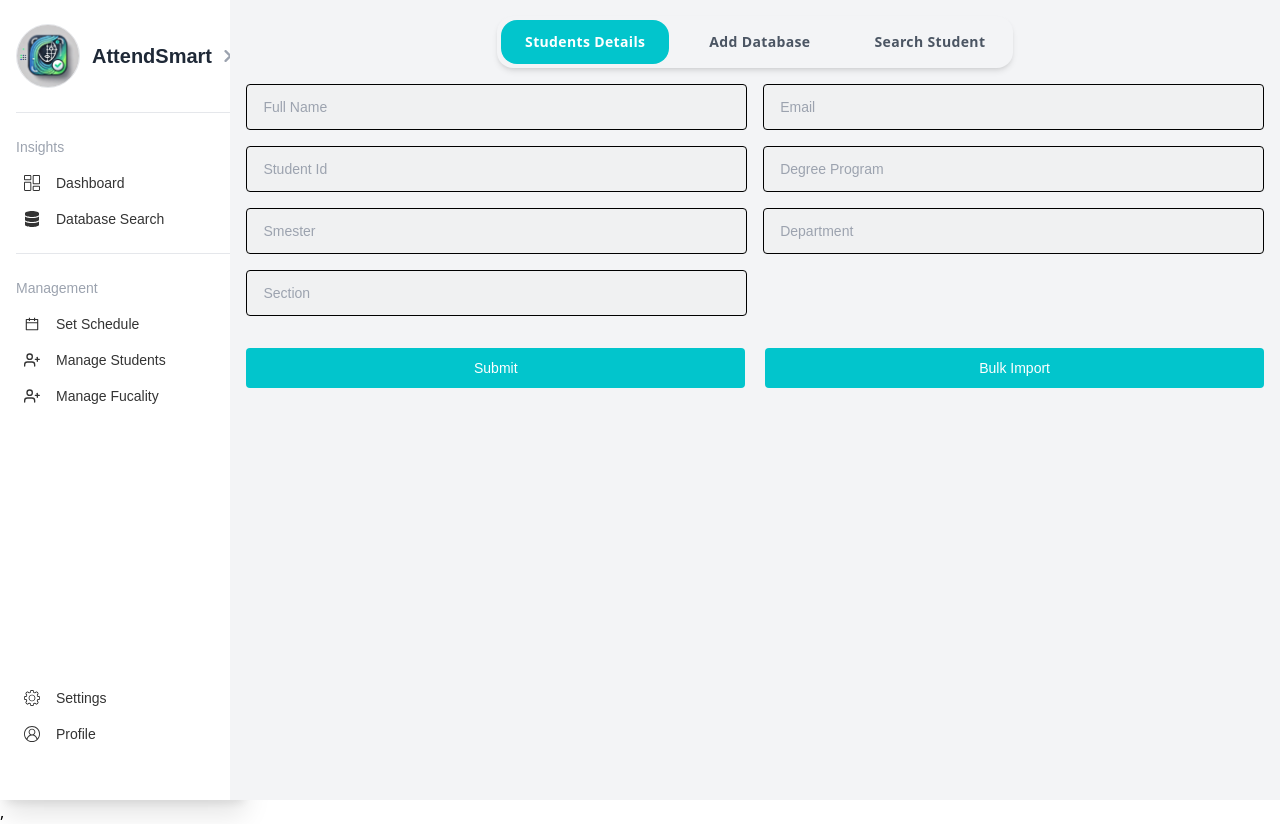
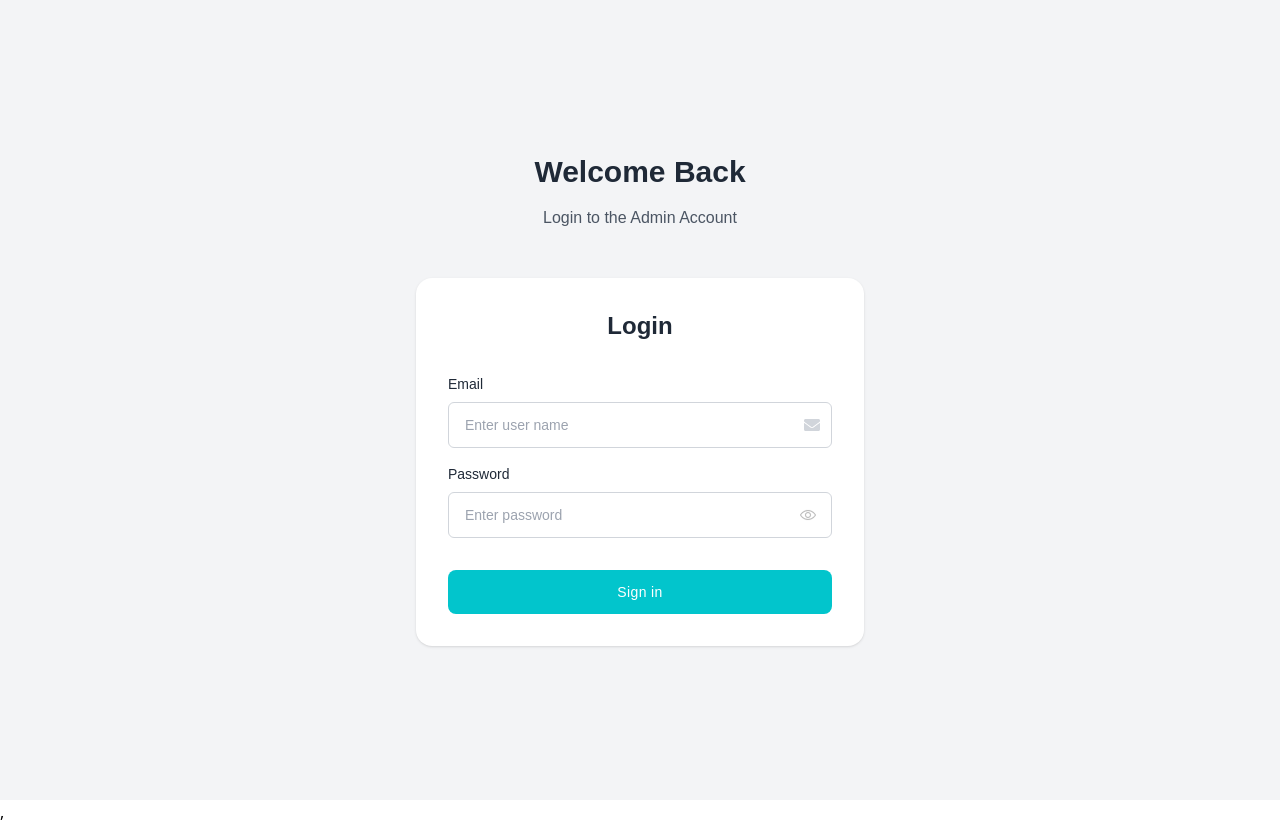
Before and after one commit to arham-12/Ai_attendence, a React (Vite) app in the folder Ai_attendence_system/website/: page /manage-students in a window 1280 px wide. Built offline with nearby package versions, Linux system fonts and the light colour scheme.

Commit message:
Update Login

```diff
--- a/Ai_attendence_system/website/src/App.jsx
+++ b/Ai_attendence_system/website/src/App.jsx
@@ -30,8 +30,8 @@ const App = () => {
     <Routes>
       {/* Login route */}
       <Route path="/login" element={<LoginPage onLogin={handleLogin} />} />
-      <Route path="/add-department" element={<AddDepartmentPage />} />
-      <Route path="/add-degreeprograms" element={<AddProgramProtected Component={AddDegreeProgramPage} />} />
+      <Route path="/add-department" element={<AuthProtected Component={AddDepartmentPage} />} />
+      <Route path="/add-degreeprograms" element={<AuthProtected Component={AddDegreeProgramPage} />} />
       {/* Main routes */}
       <Route path="/" element={<AddProgramProtected Component={AdminDashboardPage} />} />
       <Route path="/users-analytics" element={<AddProgramProtected Component={SmartSerch} />} />
--- a/Ai_attendence_system/website/src/components/Login.jsx
+++ b/Ai_attendence_system/website/src/components/Login.jsx
@@ -1,9 +1,11 @@
 import React, { useState } from 'react';
 import { FaEnvelope } from 'react-icons/fa';
+import axios from 'axios';
+import { toast } from 'react-hot-toast';
 
 const Login = () => {
   const [formData, setFormData] = useState({
-    username: '',
+    email: '',
     password: '',
   });
 
@@ -12,28 +14,34 @@ const Login = () => {
     setFormData({ ...formData, [name]: value });
   };
 
-  const handleSubmit = (e) => {
+
+
+  const handleSubmit = async (e) => {
     e.preventDefault();
-    console.log('Form Data:', formData);
 
-    // Example API integration
-    fetch('https://api.example.com/login', {
-      method: 'POST',
-      headers: {
-        'Content-Type': 'application/json',
-      },
-      body: JSON.stringify(formData),
-    })
-      .then((response) => response.json())
-      .then((data) => {
-        console.log('Login Successful:', data);
-        // Handle success logic
-      })
-      .catch((error) => {
-        console.error('Login Failed:', error);
-        // Handle error logic
+    try {
+      const response = await axios.post('http://localhost:8000/admin_login', formData, {
+        headers: {
+          'Content-Type': 'application/json',
+        },
       });
+
+      if (response.status === 200) {
+        // Display success toast
+        toast.success('Login Successful!', {
+          position: 'top-right',
+        });
+        console.log('Login Successful:', response.data);
+      }
+    } catch (error) {
+      // Display error toast
+      toast.error('Login Failed! Please try again.', {
+        position: 'top-right',
+      });
+      console.error('Login Failed:', error);
+    }
   };
+
 
   return (
     <div className="bg-gray-100 w-full font-[sans-serif]">
@@ -43,18 +51,17 @@ const Login = () => {
             <h1 className="text-3xl font-bold text-gray-800 mb-4">Welcome Back</h1>
             <p className="text-gray-600">Login to the Admin Account</p>
           </div>
-
           <div className="p-8 rounded-2xl bg-white shadow">
             <h2 className="text-gray-800 text-center text-2xl font-bold">Login</h2>
             <form className="mt-8 space-y-4" onSubmit={handleSubmit}>
               <div>
-                <label className="text-gray-800 text-sm mb-2 block">User name</label>
+                <label className="text-gray-800 text-sm mb-2 block">Email</label>
                 <div className="relative flex items-center">
                   <input
-                    name="username"
-                    type="text"
+                    name="email"
+                    type="email"
                     required
-                    value={formData.username}
+                    value={formData.email}
                     onChange={handleInputChange}
                     className="w-full text-gray-800 text-sm border border-gray-300 px-4 py-3 rounded-md outline-primary"
                     placeholder="Enter user name"
--- a/Ai_attendence_system/website/src/components/Navbar.jsx
+++ b/Ai_attendence_system/website/src/components/Navbar.jsx
@@ -15,7 +15,7 @@ const Navbar = ({ tabs }) => {
           <li
             key={tab.id}
             id={tab.id}
-            className={`tab text-sm py-3 px-6 tracking-wide cursor-pointer rounded-2xl ${
+            className={`tab text-sm py-3 px-6 tracking-wide cursor-pointer rounded-md ${
               activeTab === tab.id
                 ? 'text-white font-bold bg-gradient-to-r bg-primary'
                 : 'text-gray-600 font-semibold'
--- a/Ai_attendence_system/website/src/components/Protected/authProtected.jsx
+++ b/Ai_attendence_system/website/src/components/Protected/authProtected.jsx
@@ -5,7 +5,8 @@ import AddDegreeProgramPage from "../../pages/AddDegreeProgram";
 
 const AuthProtected = (props) => {
   const {isLogin} = useContext(AuthContext);
-  return isLogin ? <AddDegreeProgramPage/> : <LoginPage/>
+  const { Component } = props
+  return isLogin ? <Component/> : <LoginPage/>
 };
 
 export default AuthProtected;
--- a/Ai_attendence_system/website/src/components/SearchStudent.jsx
+++ b/Ai_attendence_system/website/src/components/SearchStudent.jsx
@@ -1,4 +1,5 @@
 import React, { useState } from "react";
+import { IoSearchSharp } from "react-icons/io5";
 
 const SearchStudent = () => {
   // State for the input fields
@@ -19,15 +20,13 @@ const SearchStudent = () => {
 
   return (
     <>
-      <div
-        className="flex z-10 top-0 left-0 justify-evenly py-5 items-center w-full gap-8 px-3 shadow-md rounded-md"
-      >
+      <div className="flex z-10 top-0 left-0 justify-evenly py-5 items-center w-full gap-8 px-3 shadow-md rounded-md">
         <div className="list-none text-lg flex gap-2 items-center rounded-lg text-center">
-          <h1>Name:</h1>
+          <h1 className="font-semibold text-secondary">Name:</h1>
           <input
             name="name"
             placeholder="Enter Student Name"
-            className="border border-primary p-2 text-sm outline-primary rounded-sm"
+            className="border border-primary p-2 text-sm outline-primary rounded-md"
             type="text"
             value={student.name}
             onChange={handleChange}
@@ -35,11 +34,11 @@ const SearchStudent = () => {
         </div>
 
         <div className="list-none text-lg flex gap-2 items-center rounded-lg text-center">
-          <h1>Id:</h1>
+          <h1 className="font-semibold text-secondary">Id:</h1>
           <input
             name="id"
             placeholder="Enter Student ID"
-            className="border border-primary p-2 text-sm outline-primary rounded-sm"
+            className="border border-primary p-2 text-sm outline-primary rounded-md"
             type="text"
             value={student.id}
             onChange={handleChange}
@@ -47,15 +46,20 @@ const SearchStudent = () => {
         </div>
 
         <div className="list-none text-lg flex gap-2 items-center rounded-lg text-center">
-          <h1>Class:</h1>
+          <h1 className="font-semibold text-secondary">Class:</h1>
           <input
             name="class"
             placeholder="Enter Student Class"
-            className="border border-primary p-2 text-sm outline-primary rounded-sm"
+            className="border border-primary p-2 text-sm outline-primary rounded-md"
             type="text"
             value={student.class}
             onChange={handleChange}
           />
+        </div>
+        <div className="list-none text-lg flex gap-2 items-center rounded-lg text-center">
+          <button className="bg-primary px-6 py-1 rounded-md text-white flex items-center gap-2">
+            <IoSearchSharp /> Search
+          </button>
         </div>
       </div>
     </>
--- a/Ai_attendence_system/website/src/context/auth.jsx
+++ b/Ai_attendence_system/website/src/context/auth.jsx
@@ -3,8 +3,8 @@ import { createContext, useState } from "react";
 const AuthContext = createContext();
 
 const AuthContextProvider = ({ children }) => {
-const [isLogin, setisLogin] = useState(true);
-const [isAddProgram, setisAddProgram] = useState(true)
+const [isLogin, setisLogin] = useState(false);
+const [isAddProgram, setisAddProgram] = useState(false)
     return (
         <AuthContext.Provider value={{ isLogin, setisLogin,isAddProgram,setisAddProgram }}>
             {children}
```
